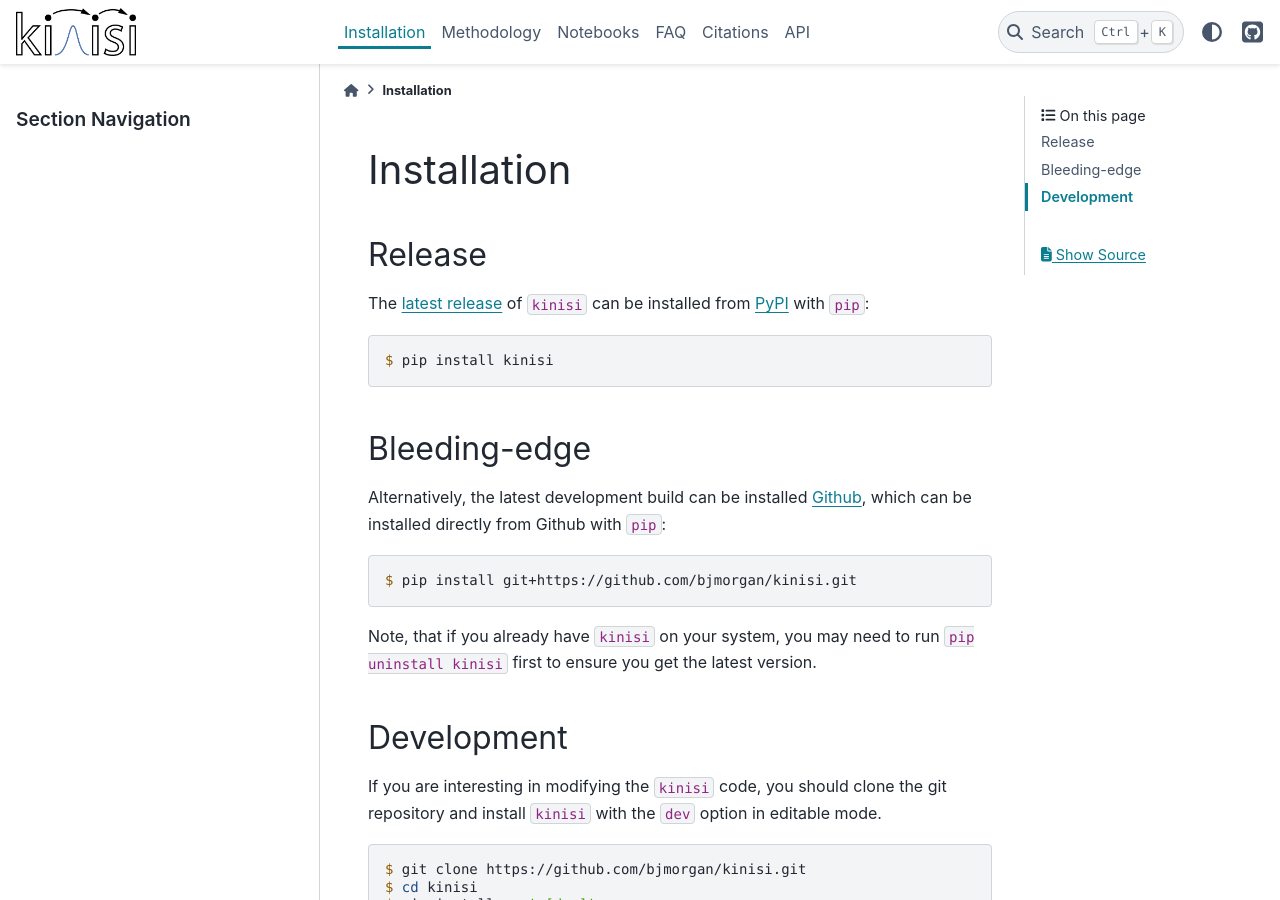
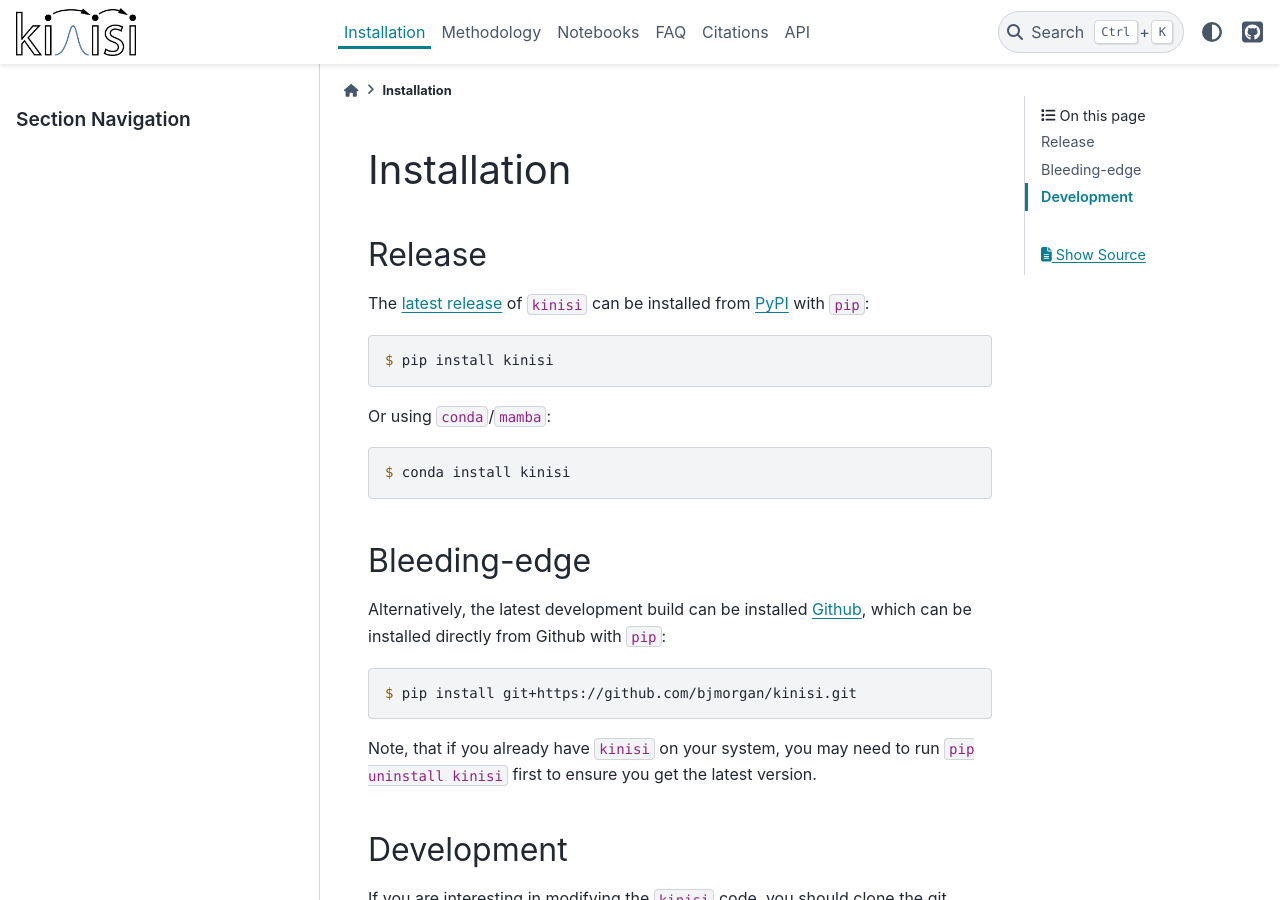
Before and after one commit to bjmorgan/kinisi, a Sphinx documentation site: the page built from docs/source/installation.md, in a window 1280 px wide and 900 px high. Built offline with Sphinx 7.4.7 and the PyData theme 0.15.4, drawn with Linux system fonts in a browser that asks for light colours.

Commit message:
Update installation.md

````diff
--- a/docs/source/installation.md
+++ b/docs/source/installation.md
@@ -6,6 +6,12 @@ The [latest release](https://github.com/bjmorgan/kinisi/releases/latest) of `kin
 
 ```console
 $ pip install kinisi
+```
+
+Or using `conda`/`mamba`:
+
+```console
+$ conda install kinisi
 ```
 
 ## Bleeding-edge
````
